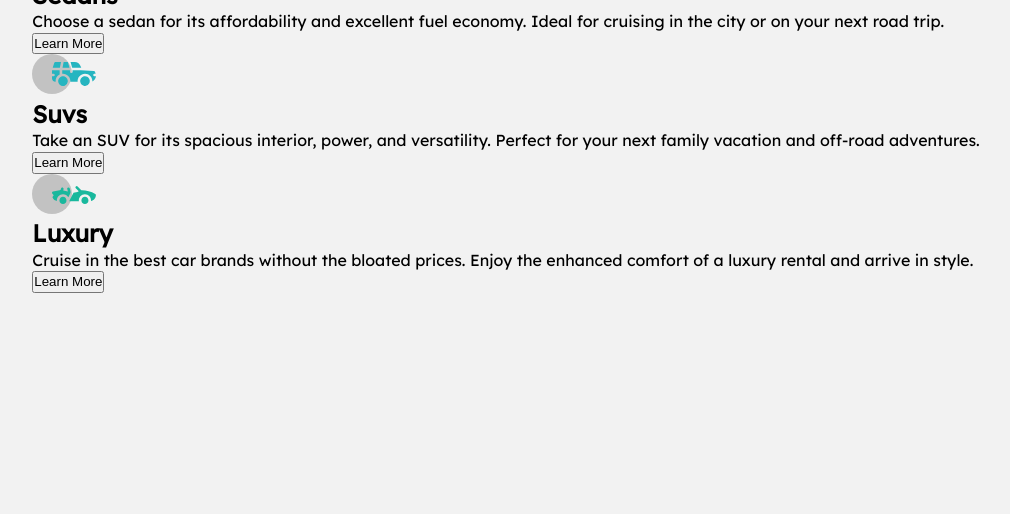
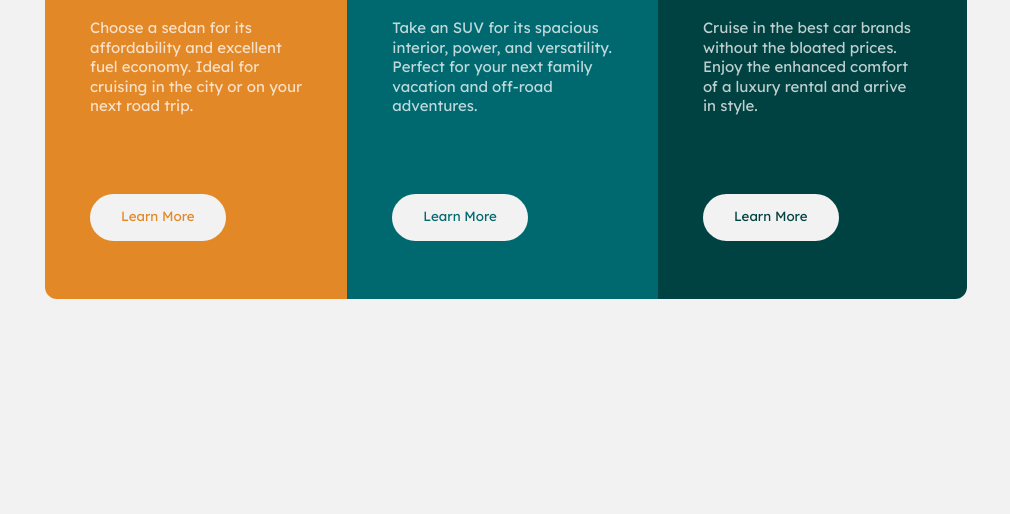
Before and after one commit to lgrisa1987/Frontend-Mentor, a website: page 3-column-preview-card-component-main/index.html in a window 1280 px wide. Shown: the part 286-800 px from the top of the page, without its empty margins (134-1144 px from the left). Drawn offline with Linux system fonts and the light colour scheme.

Commit message:
3-column-preview-card-component-main - js

```diff
--- a/3-column-preview-card-component-main/scss/style.scss
+++ b/3-column-preview-card-component-main/scss/style.scss
@@ -26,11 +26,9 @@ body {
 
 .body__container {
     background: $lg;
-    @include d-flex(flex, center, center);
-    width: 100%;
-    height: 100%;
+    padding: 8.5rem 0;
     min-height: 100vh;
-    opacity: 0;
+    display: none;
 
     @include breakpoint(900px) {
         @include ie11 {
@@ -39,6 +37,117 @@ body {
     }
 
     &--show {
-        opacity: 1
+        display: block;
     }
 }
+
+.column__preview__card {
+    width: clamp(30rem, 87.5%, 92.2rem);
+    border-radius: 1.2rem;
+    margin: 0 auto;
+    overflow: hidden;
+
+    @include ie11 {
+        width: 87.5%;
+        min-width: 30rem;
+        max-width: 92.2rem;
+    }
+
+    @include breakpoint(800px) {
+        @include d-flex(flex, center, flex-start)
+    }
+
+
+
+    &-block {
+        padding: 4.5rem;
+
+        @include breakpoint(800px) {
+            padding: 0 4.5rem;
+            height: 50rem;
+            @include d-flex(flex, center, center);
+        }
+
+        &--Sedans {
+            background: $orange;
+
+            .column__preview__card-btn {
+                color: $orange;
+            }
+        }
+
+        &--Suvs {
+            background: $dcyan;
+
+            .column__preview__card-btn {
+                color: $dcyan;
+            }
+        }
+
+        &--Luxury {
+            background: $vdarkcyan;
+
+            .column__preview__card-btn {
+                color: $vdarkcyan;
+            }
+        }
+
+        &--Sedans,
+        &--Suvs,
+        &--Luxury {
+            .column__preview__card-btn {
+
+                &:hover,
+                &:active {
+                    border-color: $lg;
+                    background: transparent;
+                    color: $lg;
+                }
+            }
+        }
+    }
+
+    &-headline,
+    &-description {
+        margin-top: 3.2rem;
+    }
+
+    &-headline {
+        color: $lg;
+        text-transform: uppercase;
+
+        font: {
+            family: $BigShoulders;
+            size: 4rem;
+        }
+    }
+
+    &-description {
+        color: $w;
+        font-size: 1.5rem;
+    }
+
+    &-btn {
+        margin-top: 2.5rem;
+        font-family: inherit;
+        background-color: $lg;
+        outline: none;
+        border: 2px solid transparent;
+        height: 4.7rem;
+        line-height: 1;
+        padding: 0 2.9rem;
+        border-radius: 2.5rem;
+        cursor: pointer;
+        -webkit-transition: color .5s ease,
+            border-color .5s ease,
+            background .5s ease;
+        transition: color .5s ease,
+            border-color .5s ease,
+            background .5s ease;
+
+        @include breakpoint(800px) {
+            margin-top: 7.8rem
+        }
+    }
+
+}
```
Also changed, not shown: 3-column-preview-card-component-main/css/style.css, 1 other file.
